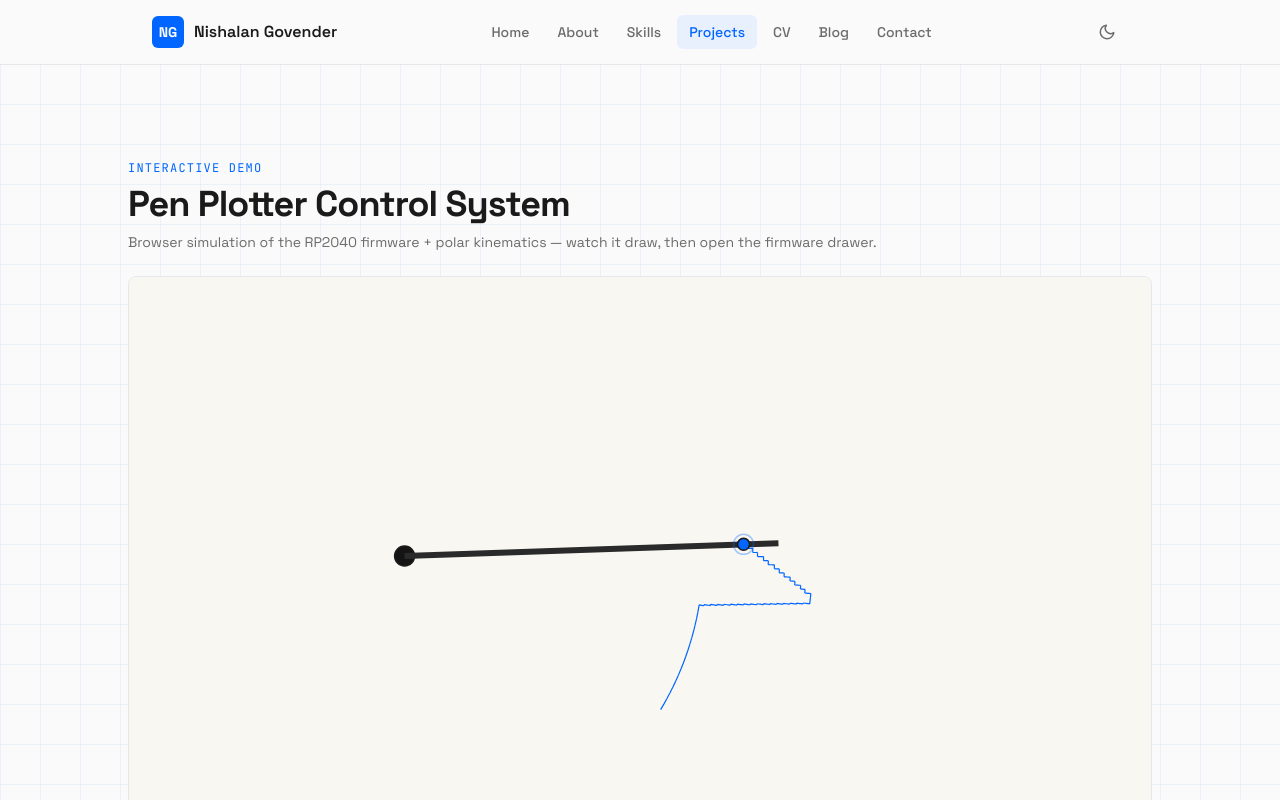
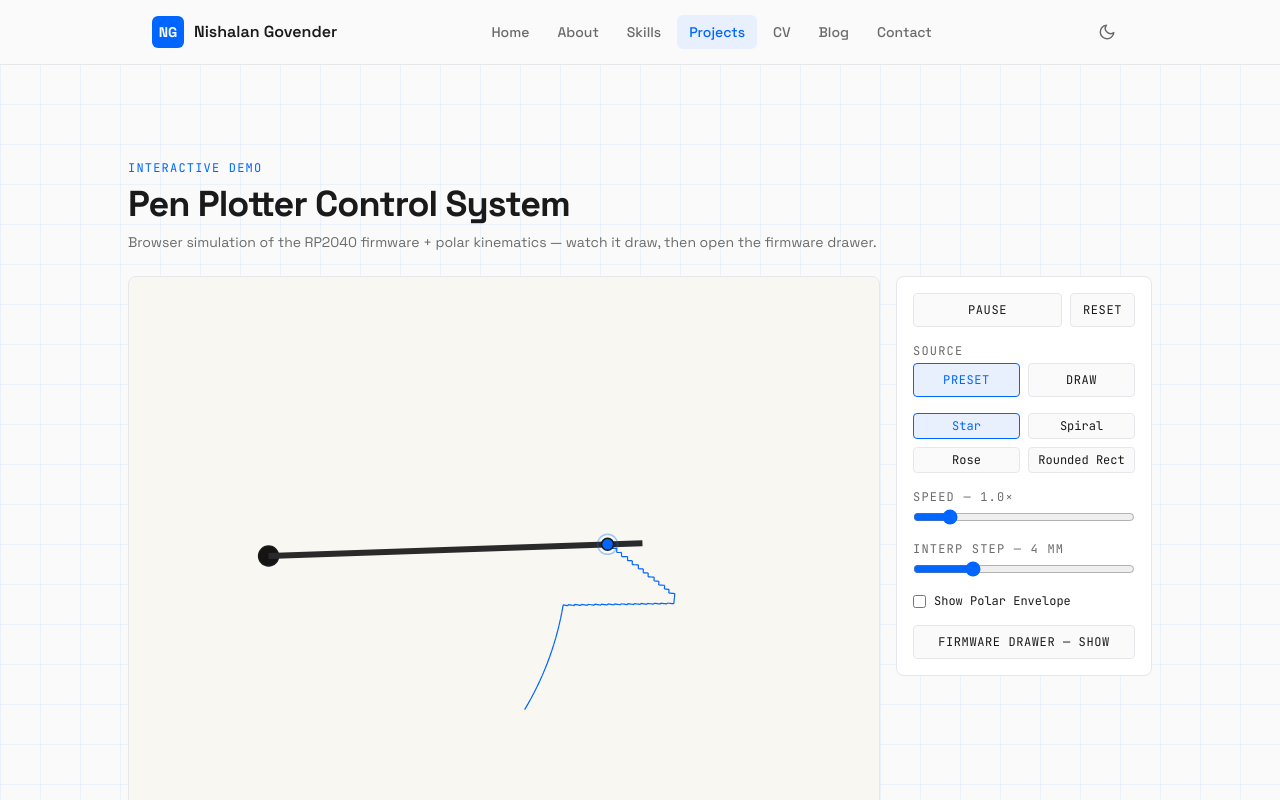
Before and after one commit to nishalangovender/nishalangovender.com, a Next.js app: page /projects/pen-plotter/demo in a window 1280 px wide. Shown: the top 800 px of the page. Built offline with nearby package versions, Linux system fonts and the light colour scheme; no server answers.

Commit message:
feat: pen-plotter demo — control panel, click-draw, envelope toggle

```diff
--- /dev/null
+++ b/src/components/demos/pen-plotter/ControlPanel.tsx
@@ -0,0 +1,165 @@
+// src/components/demos/pen-plotter/ControlPanel.tsx
+"use client";
+
+import type { PresetId, SimConfig } from "@/lib/pen-plotter/types";
+
+interface Props {
+  config: SimConfig;
+  isPlaying: boolean;
+  isComplete: boolean;
+  drawerOpen: boolean;
+  onConfig: (patch: Partial<SimConfig>) => void;
+  onPlayPause: () => void;
+  onReset: () => void;
+  onToggleDrawer: () => void;
+  onClearDrawn: () => void;
+}
+
+const PRESETS: { id: PresetId; label: string }[] = [
+  { id: "star", label: "Star" },
+  { id: "spiral", label: "Spiral" },
+  { id: "rose", label: "Rose" },
+  { id: "rounded-rect", label: "Rounded Rect" },
+];
+
+export function ControlPanel({
+  config,
+  isPlaying,
+  isComplete,
+  drawerOpen,
+  onConfig,
+  onPlayPause,
+  onReset,
+  onToggleDrawer,
+  onClearDrawn,
+}: Props) {
+  const inactive =
+    "border-border bg-background text-foreground hover:border-accent hover:text-accent";
+  const active = "border-accent bg-accent-light text-accent";
+
+  return (
+    <div className="flex flex-col gap-4 p-4 border border-border rounded-lg bg-surface text-foreground overflow-auto">
+      <div className="flex gap-2">
+        <button
+          type="button"
+          className={`flex-1 px-3 py-2 rounded border font-mono text-xs uppercase tracking-wider ${inactive}`}
+          onClick={onPlayPause}
+        >
+          {isComplete ? "Restart" : isPlaying ? "Pause" : "Play"}
+        </button>
+        <button
+          type="button"
+          className={`px-3 py-2 rounded border font-mono text-xs uppercase tracking-wider ${inactive}`}
+          onClick={onReset}
+        >
+          Reset
+        </button>
+      </div>
+
+      <fieldset className="flex flex-col gap-2">
+        <legend className="font-mono text-xs uppercase tracking-widest text-muted mb-1">
+          Source
+        </legend>
+        <div className="flex gap-2">
+          <button
+            type="button"
+            className={`flex-1 px-3 py-2 rounded border font-mono text-xs uppercase tracking-wider ${
+              config.source === "preset" ? active : inactive
+            }`}
+            onClick={() => onConfig({ source: "preset" })}
+          >
+            Preset
+          </button>
+          <button
+            type="button"
+            className={`flex-1 px-3 py-2 rounded border font-mono text-xs uppercase tracking-wider ${
+              config.source === "draw" ? active : inactive
+            }`}
+            onClick={() => onConfig({ source: "draw" })}
+          >
+            Draw
+          </button>
+        </div>
+
+        {config.source === "preset" && (
+          <div className="grid grid-cols-2 gap-2 mt-2">
+            {PRESETS.map((p) => (
+              <button
+                key={p.id}
+                type="button"
+                onClick={() => onConfig({ preset: p.id })}
+                className={`px-2 py-1 rounded border font-mono text-xs ${
+                  config.preset === p.id ? active : inactive
+                }`}
+              >
+                {p.label}
+              </button>
+            ))}
+          </div>
+        )}
+
+        {config.source === "draw" && (
+          <button
+            type="button"
+            className={`mt-2 px-3 py-2 rounded border font-mono text-xs uppercase tracking-wider ${inactive}`}
+            onClick={onClearDrawn}
+          >
+            Clear Points
+          </button>
+        )}
+      </fieldset>
+
+      <fieldset className="flex flex-col gap-2">
+        <legend className="font-mono text-xs uppercase tracking-widest text-muted mb-1">
+          Speed — {config.speed.toFixed(1)}×
+        </legend>
+        <input
+          type="range"
+          min={0.5}
+          max={4}
+          step={0.1}
+          value={config.speed}
+          onChange={(e) => onConfig({ speed: parseFloat(e.target.value) })}
+          className="accent-accent"
+          aria-label="Playback speed"
+        />
+      </fieldset>
+
+      <fieldset className="flex flex-col gap-2">
+        <legend className="font-mono text-xs uppercase tracking-widest text-muted mb-1">
+          Interp Step — {config.interpStep.toFixed(0)} mm
+        </legend>
+        <input
+          type="range"
+          min={2}
+          max={10}
+          step={1}
+          value={config.interpStep}
+          onChange={(e) => onConfig({ interpStep: parseFloat(e.target.value) })}
+          className="accent-accent"
+          aria-label="Interpolation step size"
+        />
+      </fieldset>
+
+      <label className="flex items-center gap-2 font-mono text-xs text-foreground">
+        <input
+          type="checkbox"
+          checked={config.showEnvelope}
+          onChange={(e) => onConfig({ showEnvelope: e.target.checked })}
+          className="accent-accent"
+        />
+        Show Polar Envelope
+      </label>
+
+      <button
+        type="button"
+        className={`px-3 py-2 rounded border font-mono text-xs uppercase tracking-wider ${
+          drawerOpen ? active : inactive
+        }`}
+        onClick={onToggleDrawer}
+      >
+        Firmware Drawer — {drawerOpen ? "Hide" : "Show"}
+      </button>
+    </div>
+  );
+}
--- a/src/components/demos/pen-plotter/PenPlotterDemo.tsx
+++ b/src/components/demos/pen-plotter/PenPlotterDemo.tsx
@@ -1,31 +1,139 @@
 // src/components/demos/pen-plotter/PenPlotterDemo.tsx
 "use client";
 
-import { useEffect } from "react";
+import { useCallback, useEffect, useMemo, useRef, useState } from "react";
 
-import { DEFAULT_CONFIG } from "@/lib/pen-plotter/types";
+import { isInsideEnvelope } from "@/lib/pen-plotter/kinematics";
+import { DEFAULT_CONFIG, type SimConfig, type Vec2 } from "@/lib/pen-plotter/types";
 
+import { ControlPanel } from "./ControlPanel";
 import { PlotterCanvas } from "./PlotterCanvas";
 import { useSimulation } from "./useSimulation";
 
 export default function PenPlotterDemo() {
-  const sim = useSimulation(DEFAULT_CONFIG);
+  const [config, setConfig] = useState<SimConfig>(DEFAULT_CONFIG);
+  const [drawnPolyline, setDrawnPolyline] = useState<Vec2[]>([]);
+  const [drawerOpen, setDrawerOpen] = useState(false);
+  const [flashAt, setFlashAt] = useState<number | undefined>(undefined);
+  const lastResetAtRef = useRef(0);
+
+  const sim = useSimulation(config);
+  const reducedMotion = useReducedMotion();
 
   useEffect(() => {
-    sim.play();
+    if (!reducedMotion) sim.play();
     return () => sim.pause();
     // eslint-disable-next-line react-hooks/exhaustive-deps
   }, []);
 
+  const debouncedReset = useCallback(
+    (nextConfig?: SimConfig) => {
+      const now = performance.now();
+      if (now - lastResetAtRef.current < 150) return;
+      lastResetAtRef.current = now;
+      sim.reset(nextConfig ?? config);
+    },
+    [sim, config],
+  );
+
+  const onPlayPause = useCallback(() => {
+    if (sim.isComplete) {
+      sim.reset(config);
+      sim.play();
+    } else if (sim.isPlaying) {
+      sim.pause();
+    } else {
+      sim.play();
+    }
+  }, [sim, config]);
+
+  const onConfig = useCallback(
+    (patch: Partial<SimConfig>) => {
+      const next: SimConfig = { ...config, ...patch };
+      setConfig(next);
+      // Changes that restructure the path require a full reset.
+      if (
+        patch.source !== undefined ||
+        patch.preset !== undefined ||
+        patch.drawnPolyline !== undefined ||
+        patch.interpStep !== undefined
+      ) {
+        debouncedReset(next);
+      } else {
+        sim.updateConfig(patch);
+      }
+    },
+    [config, sim, debouncedReset],
+  );
+
+  const onDrawClick = useCallback(
+    (p: Vec2) => {
+      if (config.source !== "draw") return;
+      if (!isInsideEnvelope(p)) {
+        setFlashAt(performance.now());
+        return;
+      }
+      const next = [...drawnPolyline, p];
+      setDrawnPolyline(next);
+      onConfig({ drawnPolyline: next, source: "draw" });
+    },
+    [config.source, drawnPolyline, onConfig],
+  );
+
+  const onClearDrawn = useCallback(() => {
+    setDrawnPolyline([]);
+    onConfig({ drawnPolyline: [], source: "draw" });
+  }, [onConfig]);
+
+  const onReset = useCallback(() => debouncedReset(config), [debouncedReset, config]);
+
+  const ariaLabel = useMemo(() => {
+    if (!sim.latest) return "Pen plotter initialising.";
+    return `Polar pen plotter tracing ${config.source === "preset" ? config.preset : "a drawn path"}.`;
+  }, [sim.latest, config.source, config.preset]);
+
   return (
     <div className="flex flex-col gap-3">
-      <div className="relative rounded-lg border border-border overflow-hidden bg-background h-[60vh] lg:h-[70vh]">
-        <PlotterCanvas
-          latest={sim.latest}
-          showEnvelope={false}
-          ariaLabel="Pen plotter tracing a preset star."
-        />
+      <div className="grid grid-cols-1 lg:grid-cols-[1fr_16rem] gap-4">
+        <div className="relative rounded-lg border border-border overflow-hidden bg-background h-[60vh] lg:h-[70vh]">
+          <PlotterCanvas
+            latest={sim.latest}
+            showEnvelope={config.showEnvelope}
+            drawMode={config.source === "draw"}
+            drawnPolyline={drawnPolyline}
+            onDrawClick={onDrawClick}
+            outOfEnvelopeFlash={flashAt}
+            ariaLabel={ariaLabel}
+          />
+        </div>
+        <div className="lg:h-[70vh]">
+          <ControlPanel
+            config={config}
+            isPlaying={sim.isPlaying}
+            isComplete={sim.isComplete}
+            drawerOpen={drawerOpen}
+            onConfig={onConfig}
+            onPlayPause={onPlayPause}
+            onReset={onReset}
+            onToggleDrawer={() => setDrawerOpen((v) => !v)}
+            onClearDrawn={onClearDrawn}
+          />
+        </div>
       </div>
     </div>
   );
 }
+
+function useReducedMotion(): boolean {
+  const [reduced, setReduced] = useState<boolean>(() =>
+    typeof window !== "undefined" &&
+    window.matchMedia("(prefers-reduced-motion: reduce)").matches,
+  );
+  useEffect(() => {
+    const mq = window.matchMedia("(prefers-reduced-motion: reduce)");
+    const handler = () => setReduced(mq.matches);
+    mq.addEventListener("change", handler);
+    return () => mq.removeEventListener("change", handler);
+  }, []);
+  return reduced;
+}
--- a/src/components/demos/pen-plotter/PlotterCanvas.tsx
+++ b/src/components/demos/pen-plotter/PlotterCanvas.tsx
@@ -1,6 +1,6 @@
 "use client";
 
-import { useEffect, useRef } from "react";
+import { useEffect, useRef, useState } from "react";
 
 import { HW } from "@/lib/pen-plotter/types";
 import type { SimFrame, Vec2 } from "@/lib/pen-plotter/types";
@@ -8,9 +8,10 @@ import type { SimFrame, Vec2 } from "@/lib/pen-plotter/types";
 interface Props {
   latest: SimFrame | null;
   showEnvelope: boolean;
-  onDrawClick?: (p: Vec2) => void;  // used later in Task 17
+  onDrawClick?: (p: Vec2) => void;
   drawMode?: boolean;
   drawnPolyline?: ReadonlyArray<Vec2>;
+  outOfEnvelopeFlash?: number;
   ariaLabel?: string;
 }
 
@@ -23,9 +24,23 @@ export function PlotterCanvas({
   onDrawClick,
   drawMode = false,
   drawnPolyline,
+  outOfEnvelopeFlash,
   ariaLabel,
 }: Props) {
   const canvasRef = useRef<HTMLCanvasElement | null>(null);
+  const flashExpiryRef = useRef<number>(0);
+  const [flashTick, setFlashTick] = useState(0);
+
+  useEffect(() => {
+    if (outOfEnvelopeFlash === undefined) return;
+    flashExpiryRef.current = performance.now() + 400;
+    const tOn = setTimeout(() => setFlashTick((n) => n + 1), 0);
+    const tOff = setTimeout(() => setFlashTick((n) => n + 1), 400);
+    return () => {
+      clearTimeout(tOn);
+      clearTimeout(tOff);
+    };
+  }, [outOfEnvelopeFlash]);
 
   useEffect(() => {
     const canvas = canvasRef.current;
@@ -65,6 +80,23 @@ export function PlotterCanvas({
       ctx.strokeStyle = "rgba(0, 102, 255, 0.35)";
       ctx.setLineDash([4, 4]);
       ctx.lineWidth = 1;
+      ctx.beginPath();
+      ctx.arc(c.x, c.y, HW.R_MAX * s, 0, 2 * Math.PI);
+      ctx.stroke();
+      ctx.beginPath();
+      ctx.arc(c.x, c.y, HW.R_MIN * s, 0, 2 * Math.PI);
+      ctx.stroke();
+      ctx.restore();
+    }
+
+    // Out-of-envelope flash — red rings at R_MIN / R_MAX.
+    const flashActive = performance.now() < flashExpiryRef.current;
+    if (flashActive) {
+      const c = worldToScreen({ x: 0, y: 0 });
+      ctx.save();
+      ctx.strokeStyle = "rgba(220, 38, 38, 0.75)";
+      ctx.setLineDash([6, 4]);
+      ctx.lineWidth = 1.5;
       ctx.beginPath();
       ctx.arc(c.x, c.y, HW.R_MAX * s, 0, 2 * Math.PI);
       ctx.stroke();
@@ -159,7 +191,7 @@ export function PlotterCanvas({
       ctx.restore();
     }
     ctx.restore();
-  }, [latest, showEnvelope, drawMode, drawnPolyline]);
+  }, [latest, showEnvelope, drawMode, drawnPolyline, flashTick]);
 
   return (
     <canvas
```
